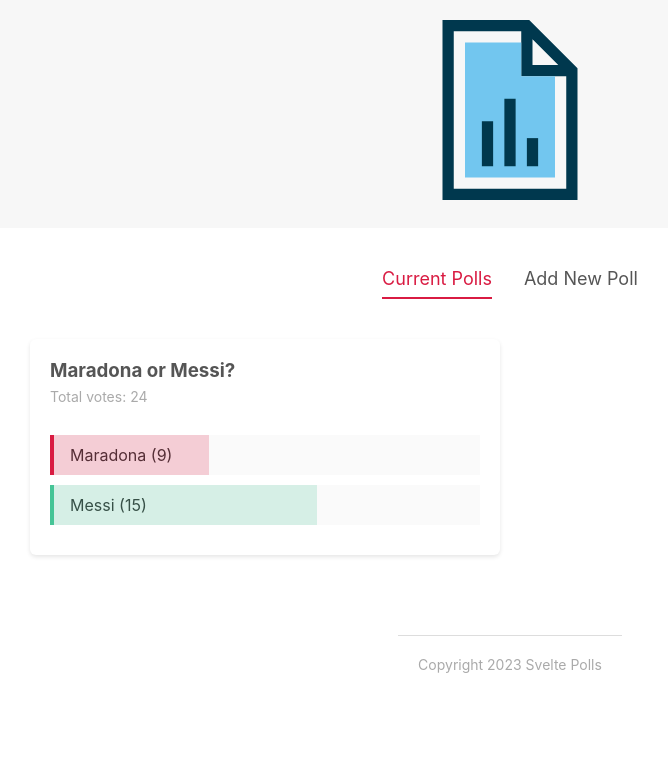
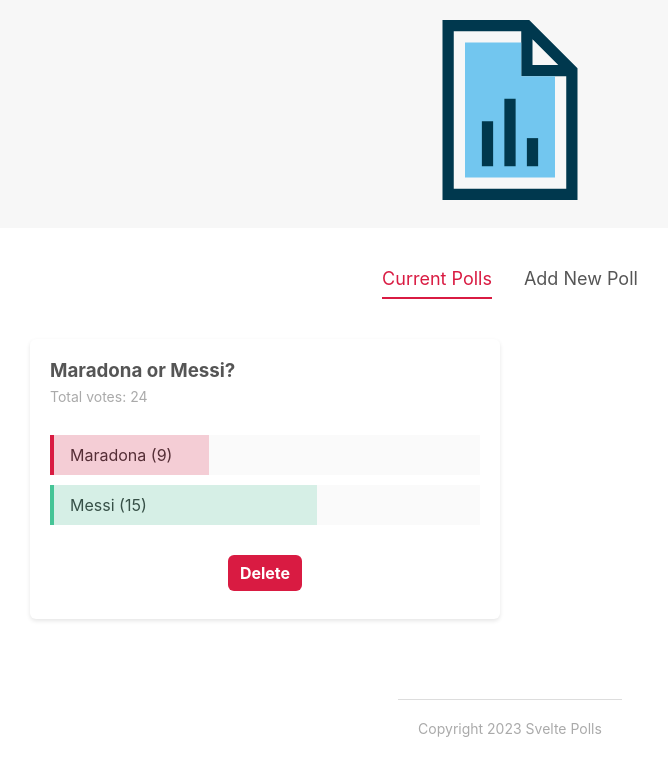
Before and after one commit to julianp950/svelte-polls, a Svelte app: page / in a window 1280 px wide. Shown: the top 776 px of the page, without its empty margins (130-798 px from the left). Built offline with nearby package versions, Linux system fonts and the light colour scheme.

Commit message:
add delete feature

```diff
--- a/src/components/PollDetails.svelte
+++ b/src/components/PollDetails.svelte
@@ -1,6 +1,7 @@
 <script>
   import PollStore from "../stores/PollStore.js";
   import Card from "../shared/Card.svelte";
+  import Button from "../shared/Button.svelte";
 
   export let poll;
 
@@ -14,6 +15,12 @@
         votedPoll.votesB++;
       }
       return auxPolls;
+    });
+  };
+
+  const handleDelete = (id) => {
+    PollStore.update((currentPolls) => {
+      return currentPolls.filter((poll) => poll.id != id);
     });
   };
 
@@ -33,6 +40,9 @@
     <div class="answer" on:click={() => handleVote("b", poll.id)}>
       <div class="percent percent-b" style="width: {percentB}%" />
       <span> {poll.answerB} ({poll.votesB})</span>
+    </div>
+    <div class="delete">
+      <Button flat={true} on:click={() => handleDelete(poll.id)}>Delete</Button>
     </div>
   </div>
 </Card>
@@ -74,4 +84,8 @@
     border-left: 4px solid #45c496;
     background: rgba(69, 196, 150, 0.2);
   }
+  .delete {
+    text-align: center;
+    margin-top: 30px;
+  }
 </style>
--- a/src/shared/Button.svelte
+++ b/src/shared/Button.svelte
@@ -4,7 +4,7 @@
   export let inverse = false;
 </script>
 
-<button class={type} class:flat class:inverse>
+<button class={type} class:flat class:inverse on:click>
   <slot />
 </button>
 
```
Also changed, not shown: public/build/bundle.css, public/build/bundle.js, 1 other file (tests, documents, lock files or other folders).
